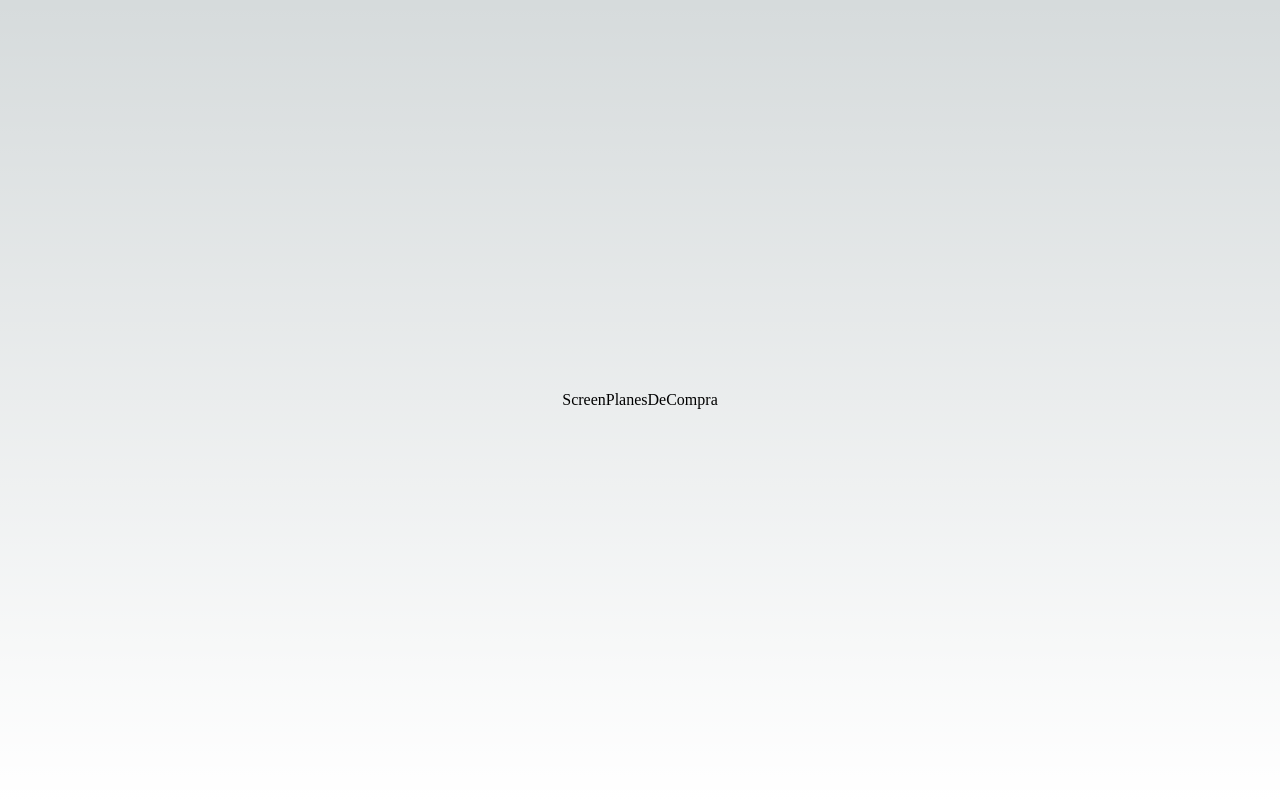
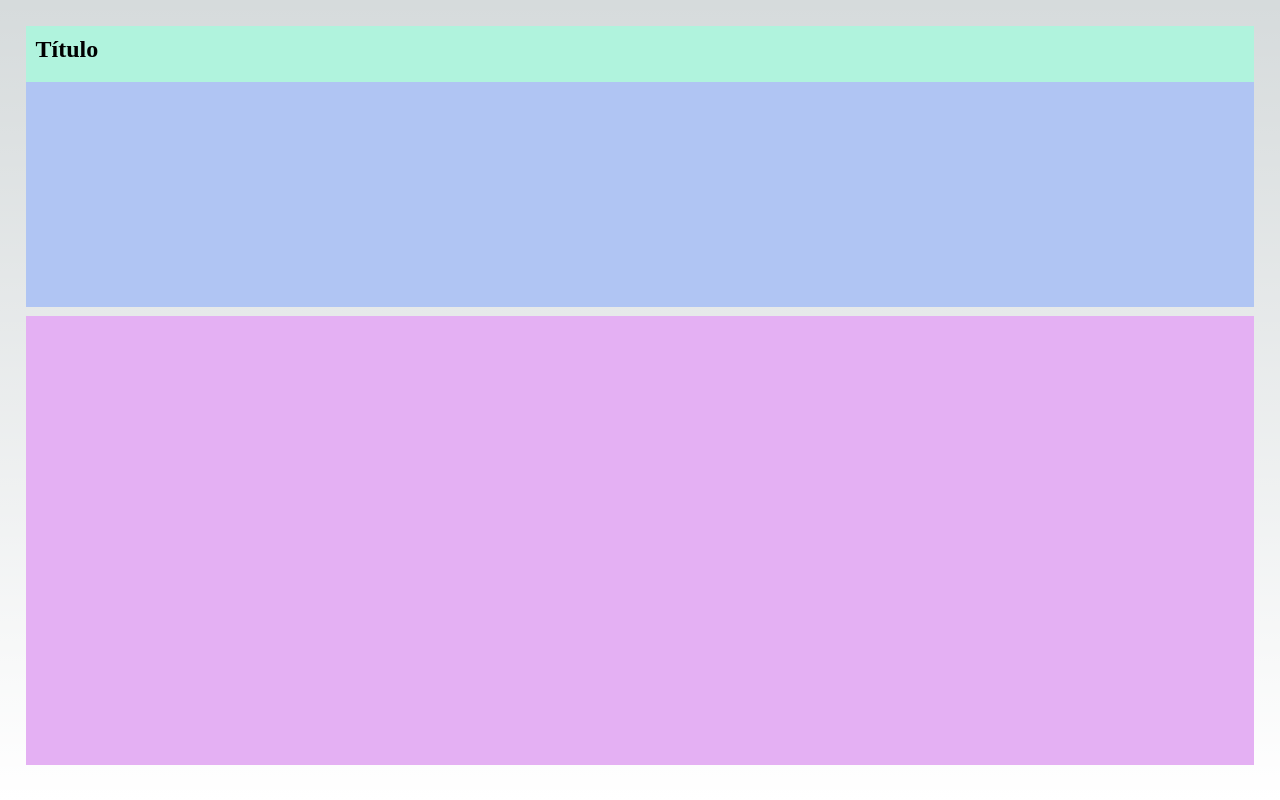
Before and after one commit to Aluonam/pantallaANT, a Next.js app: page / in a window 1280 px wide. Built offline with nearby package versions, Linux system fonts and the light colour scheme.

Commit message:
feat: división en tres divs
div1: titulo
div2: filtros o datos generales
div3: tabla

```diff
--- a/pages/pantallaANT/screenPlanesDeCompra/ScreenPlanesDeCompra.jsx
+++ b/pages/pantallaANT/screenPlanesDeCompra/ScreenPlanesDeCompra.jsx
@@ -1,8 +1,18 @@
 import React from 'react'
+import styleScreenPlanesDeCompra from './ScreenPlanesDeCompra.module.css'
 
 const ScreenPlanesDeCompra = () => {
   return (
-    <div>ScreenPlanesDeCompra</div>
+    <div className={styleScreenPlanesDeCompra.generalDiv}>
+
+      <div className={styleScreenPlanesDeCompra.title}>
+        <h2>Título</h2>
+      </div>
+
+      <div className={styleScreenPlanesDeCompra.generalData}></div>
+
+      <div className={styleScreenPlanesDeCompra.table}></div>
+    </div>
   )
 }
 
--- a/pages/pantallaANT/screenPlanesDeCompra/ScreenPlanesDeCompra.module.css
+++ b/pages/pantallaANT/screenPlanesDeCompra/ScreenPlanesDeCompra.module.css
@@ -0,0 +1,29 @@
+.generalDiv{
+    width: 100vw;
+    height: 100vh;
+    display: flex;
+    flex-wrap: wrap;
+    justify-content: center;
+    padding: 2%;
+}
+
+.title{
+    width: 100%;
+    /* height: 10%; */
+    /* min-height: 100px; */
+    background-color: rgb(176, 243, 221);
+    padding: 10px;
+}
+
+.generalData{
+    width: 100%;
+    height: 30%;
+    background-color: rgb(176, 197, 243);
+}
+
+
+.table{
+    width: 100%;
+    height: 60%;
+    background-color: rgb(228, 176, 243);
+}
--- a/styles/Home.module.css
+++ b/styles/Home.module.css
@@ -3,6 +3,6 @@
   flex-direction: column;
   justify-content: center;
   align-items: center;
-  padding: 6rem;
+  /* padding: 6rem; */
   min-height: 100vh;
 }
```
